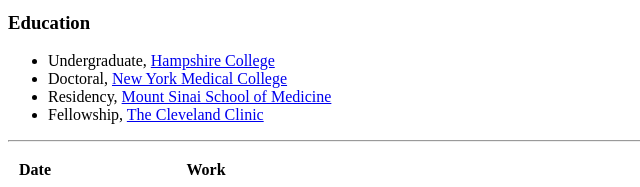
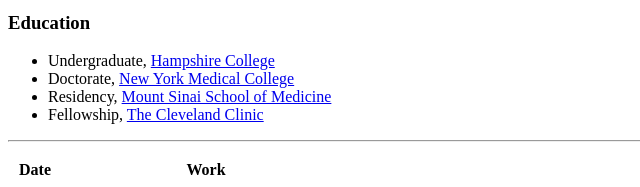
Before and after one commit to dreros21/cv, a plain HTML site: page index.html in a window 1280 px wide. Shown: the part 389-576 px from the top of the page, 0-640 px from the left. Drawn offline with Linux system fonts and the light colour scheme.

Commit message:
Update index.html

```diff
--- a/index.html
+++ b/index.html
@@ -35,7 +35,7 @@
   <h3>Education</h3>
   <ul>
     <li>Undergraduate, <a href="https://www.hampshire.edu">Hampshire College</a></li>
-    <li>Doctoral, <a href="https://www.nymc.edu">New York Medical College</a></li>
+    <li>Doctorate, <a href="https://www.nymc.edu">New York Medical College</a></li>
     <li>Residency, <a href="https://icahn.mssm.edu">Mount Sinai School of Medicine</a></li>
     <li>Fellowship, <a href="https://my.clevelandclinic.org">The Cleveland Clinic</a></li>
   </ul>
```
